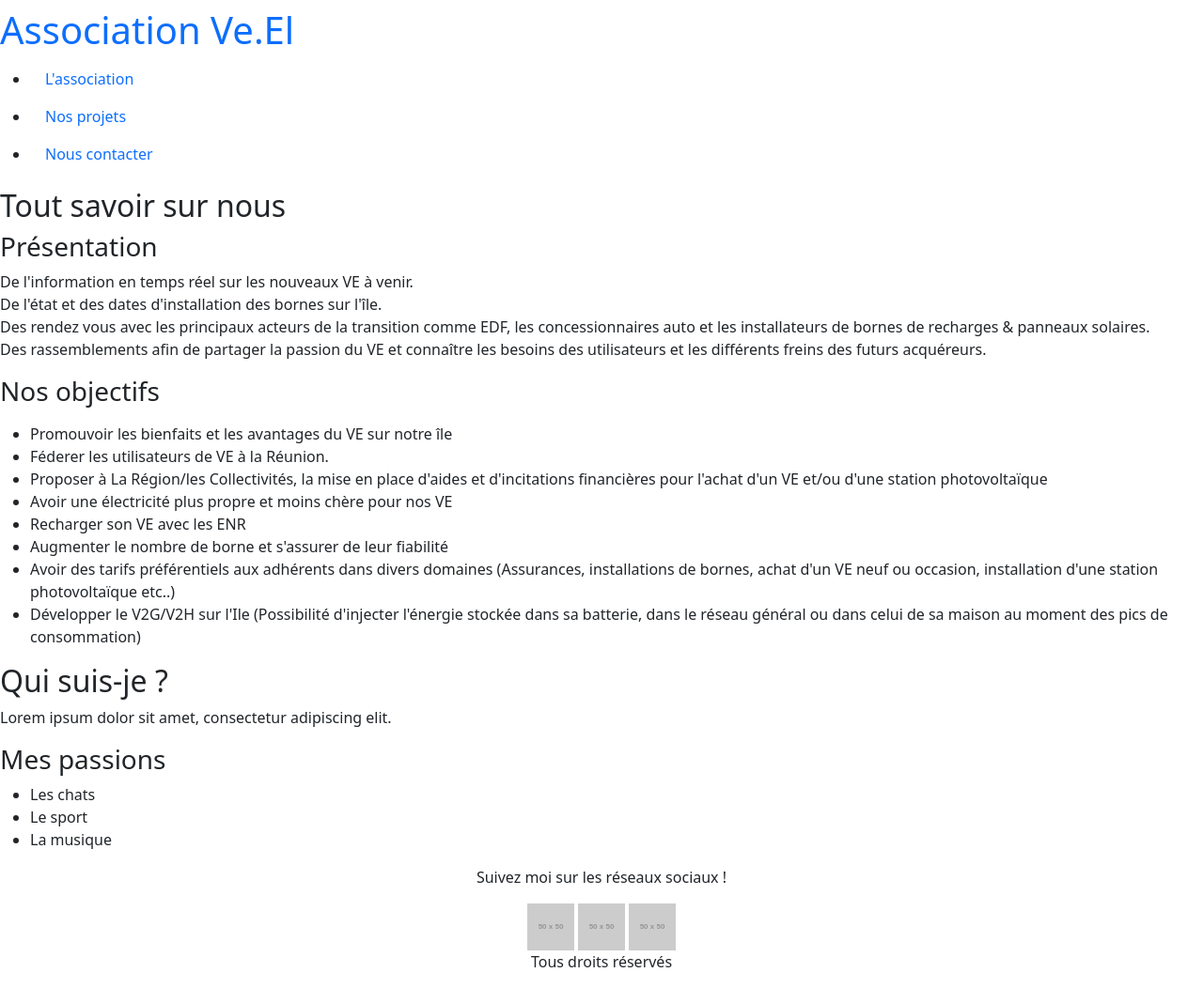
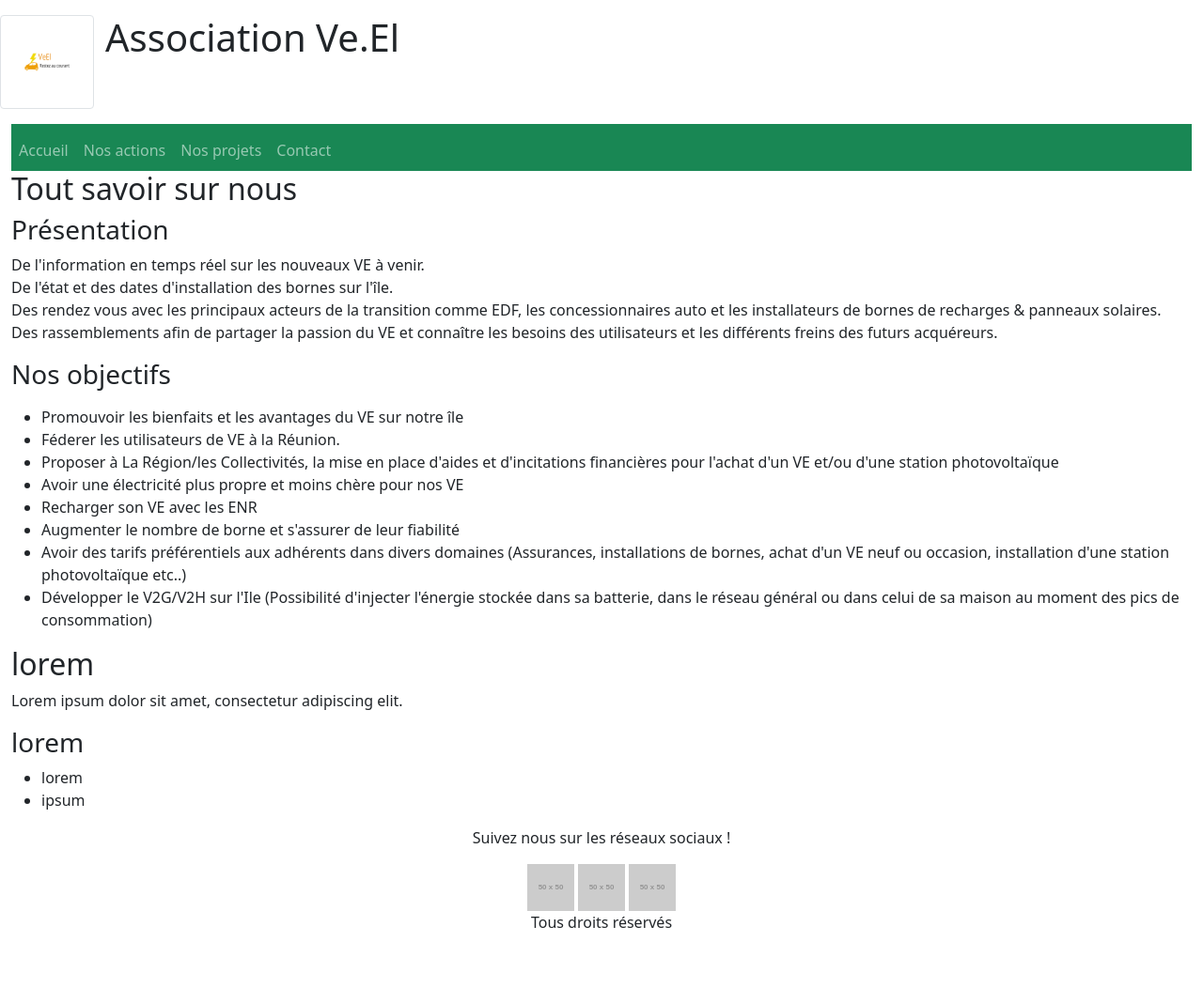
Before and after one commit to smogalia/VeEl, a website: page index.html in a window 1280 px wide. Shown: the whole page at 94% size. After the commit the page ends 1010 px from the top, so only its background shows below. Drawn offline with nearby package versions, Linux system fonts and the light colour scheme; placeholder pictures from the web are drawn by us.

Commit message:
ajout de la barre de navigation

```diff
--- a/index.html
+++ b/index.html
@@ -2,21 +2,34 @@
 <html lang="fr">
 <head>
     <meta charset="UTF-8">
+    <meta name="viewport" content="width=device-width, initial-scale=1">
     <title>Association Véhicules Electriques à la Réunion</title>
     <meta name="description" content="Association des propriétaires de véhicules électriques à la Réunion.">
     <link href="https://cdn.jsdelivr.net/npm/bootstrap@5.1.3/dist/css/bootstrap.min.css" rel="stylesheet" integrity="sha384-1BmE4kWBq78iYhFldvKuhfTAU6auU8tT94WrHftjDbrCEXSU1oBoqyl2QvZ6jIW3" crossorigin="anonymous">
 </head>
-<body>
-    <header>
-        <h1 class="mt-2 text-primary">Association Ve.El</h1>
-    </header>
-    <nav class="p-10 mb-10">
-        <ul>
-            <li class="m-10"><a href="#" class="nav-link">L'association</a></li>
-            <li class="m-10"><a href="#" class="nav-link">Nos projets</a></li>
-            <li class="m-10"><a href="#" class="nav-link">Nous contacter</a></li>
-        </ul>
-    </nav>
+<body class="container-fluid">
+    <header style="height: 100px;" class="h-100 row no-gutters pt-3">
+        <div class="col-8">
+          <div class="row no-gutters">
+            <div style="height: 100px;width: 100px"class="border rounded">
+              <img class="h-100 w-100" src="ressources/c42ee014bc12418b8fa3c82f9a3f7cfd (1).png">
+            </div>
+            <div style="width: 400px;">
+              <h1 class="m-0">Association Ve.El</h1>
+            </div>
+          </div>
+        </div>
+      </header>
+    <nav style="height:50px" class="mt-3 navbar navbar-expand navbar-dark bg-success d-none d-md-block">
+        <div class="collapse navbar-collapse">
+          <ul class="navbar-nav">
+            <li class="nav-item active pl-3 pr-3 active"><a class="nav-link" href="#">Accueil</a></li>
+            <li class="nav-item  pl-3 pr-3 "><a class="nav-link" href="#">Nos actions</a></li>
+            <li class="nav-item pl-3 pr-3"><a class="nav-link" href="#">Nos projets</a></li>
+            <li class="nav-item pl-3 pr-3"><a class="nav-link" href="#">Contact</a></li>
+          </ul>
+        </div>
+      </nav>
     <main>
         <section class="p-20">
             <h2 class="text-bold">Tout savoir sur nous</h2>
@@ -51,20 +64,19 @@
     </main>
     <aside>
         <article class="p-20">
-            <h2 class="text-bold">Qui suis-je ?</h2>
+            <h2 class="text-bold">lorem</h2>
             <p>
                 Lorem ipsum dolor sit amet, consectetur adipiscing elit.
-            <h3 class="text-italic">Mes passions</h3>
+            <h3 class="text-italic">lorem</h3>
             <ul>
-                <li>Les chats</li>
-                <li>Le sport</li>
-                <li>La musique</li>
+                <li>lorem</li>
+                <li>ipsum</li>
             </ul>
         </article>
     </aside>
     <footer class="text-italic text-center p-10 mt-20">
         <div>
-            <p>Suivez moi sur les réseaux sociaux !</p>
+            <p>Suivez nous sur les réseaux sociaux !</p>
             <div>
                 <img src="http://placehold.it/50x50/82c3c5/f6f2eb" alt="logo1">
                 <img src="http://placehold.it/50x50/82c3c5/f6f2eb" alt="logo2">
```
Also changed, not shown: ressources/c42ee014bc12418b8fa3c82f9a3f7cfd (1).png (added).
